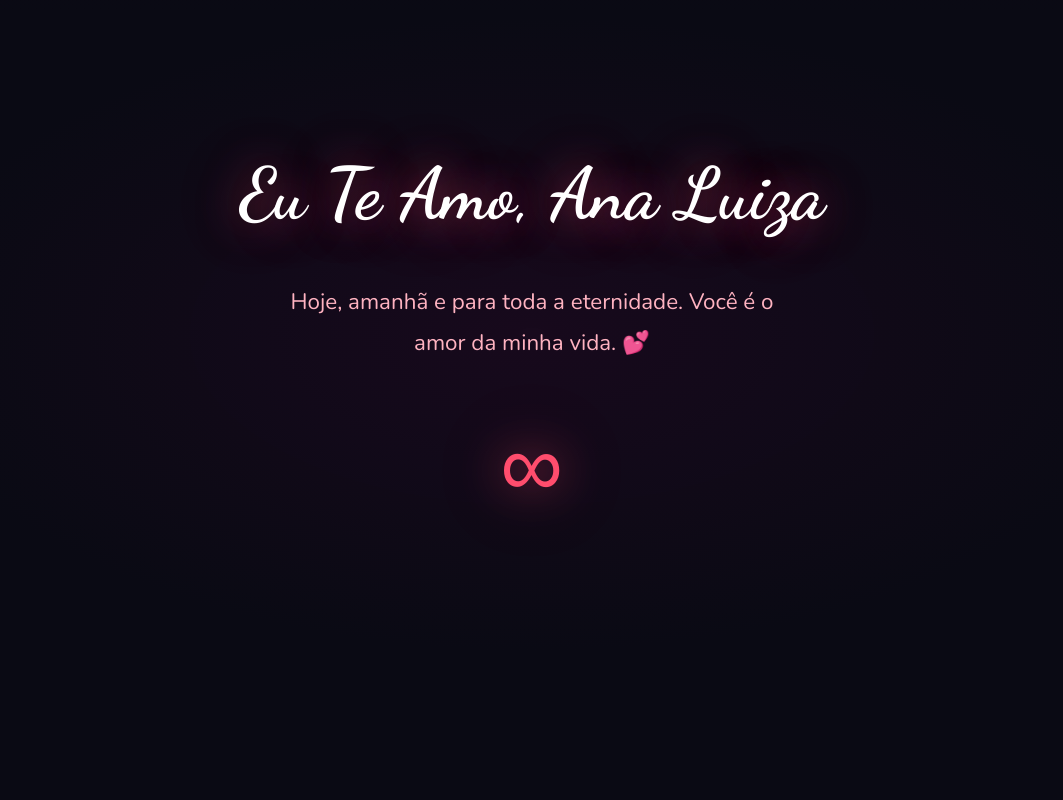
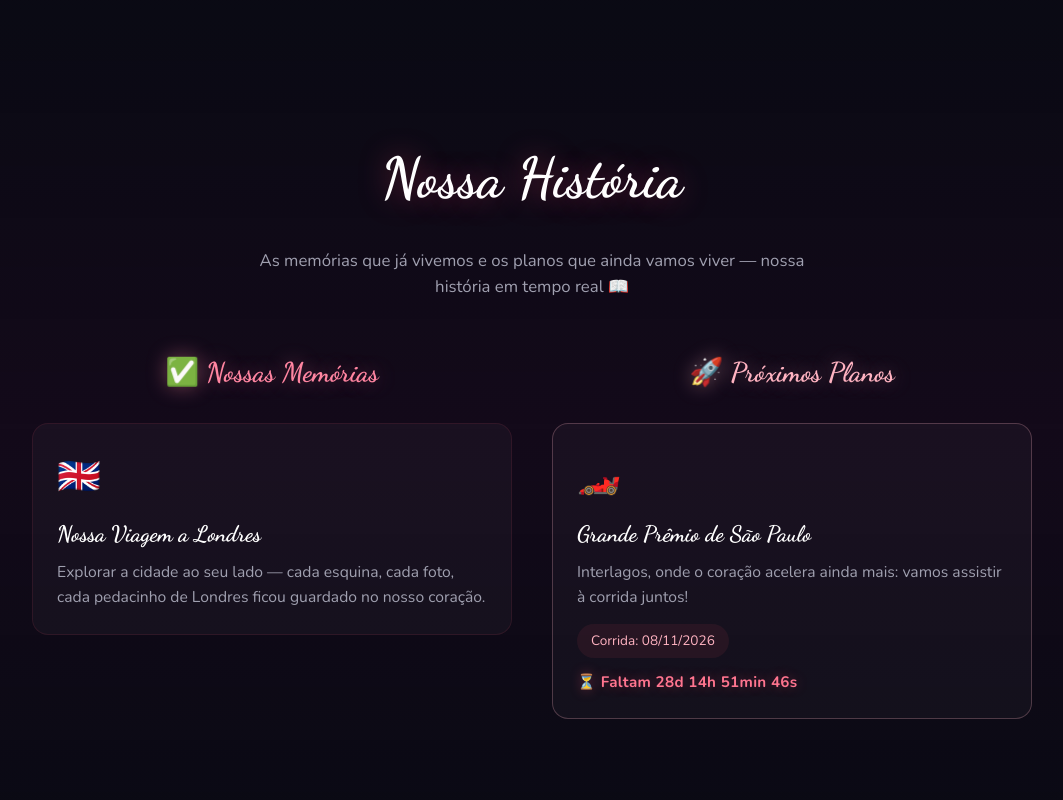
Before and after one commit to brunoCCOS/ana-love-site, a website built with Vite: page index.html in a window 1280 px wide. Shown: the part 4080-4880 px from the top of the page, without its empty margins (108-1171 px from the left). Before the commit the page ends 4734 px from the top, so only its background shows below. Built offline with nearby package versions, Linux system fonts and the light colour scheme.

Commit message:
Add 'Nossa Historia' section: memories (London trip) + next plans (Sao Paulo GP) with live countdown

```diff
--- a/index.html
+++ b/index.html
@@ -67,6 +67,24 @@
       <div class="reasons-grid" id="reasons-grid"></div>
     </section>
 
+    <section class="memories-section" id="memories">
+      <h2 class="section-title">Nossa História</h2>
+      <p class="memories-subtitle">
+        As memórias que já vivemos e os planos que ainda vamos viver —
+        nossa história em tempo real 📖
+      </p>
+      <div class="memories-board">
+        <div class="memories-column">
+          <h3 class="memories-column-title memories-column-title--done">✅ Nossas Memórias</h3>
+          <div class="memories-list" id="memories-done"></div>
+        </div>
+        <div class="memories-column">
+          <h3 class="memories-column-title memories-column-title--plan">🚀 Próximos Planos</h3>
+          <div class="memories-list" id="memories-plans"></div>
+        </div>
+      </div>
+    </section>
+
     <section class="closing-section" id="closing">
       <h2 class="closing-title">Eu Te Amo, Ana Luiza</h2>
       <p class="closing-text">
--- /dev/null
+++ b/src/components/Memories.ts
@@ -0,0 +1,155 @@
+import type { Memory } from '../types/index.js';
+
+/**
+ * Seção "Nossa História": guarda as memórias (o que já vivemos juntos)
+ * e os próximos planos, com contagem regressiva ao vivo.
+ * Para registrar uma nova memória ou plano, basta adicionar ao array abaixo.
+ */
+
+const DAY_MS = 24 * 60 * 60 * 1000;
+
+/**
+ * Memórias: coisas que já fizemos juntos e que ficam guardadas para sempre.
+ */
+const MEMORIES: Memory[] = [
+  {
+    icon: '🇬🇧',
+    title: 'Nossa Viagem a Londres',
+    description:
+      'Explorar a cidade ao seu lado — cada esquina, cada foto, cada pedacinho de Londres ficou guardado no nosso coração.',
+  },
+];
+
+/**
+ * Próximos planos: o que vamos viver em breve.
+ * Planos com data exibem contagem regressiva ao vivo.
+ */
+const NEXT_PLANS: Memory[] = [
+  {
+    icon: '🏎️',
+    title: 'Grande Prêmio de São Paulo',
+    description:
+      'Interlagos, onde o coração acelera ainda mais: vamos assistir à corrida juntos!',
+    dateLabel: 'Corrida: 08/11/2026',
+    // Aproximadamente o horário do lights-out em Interlagos — confirme a programação oficial.
+    date: new Date(2026, 10, 8, 15, 0, 0),
+  },
+];
+
+/**
+ * Monta o card de uma memória ou de um plano.
+ */
+function buildCard(item: Memory, kind: 'memory' | 'plan', delay: number): HTMLElement {
+  const card = document.createElement('div');
+  card.className = `memory-card ${kind === 'memory' ? 'memory-card--done' : 'memory-card--plan'}`;
+  card.style.setProperty('--delay', `${delay}s`);
+
+  const icon = document.createElement('span');
+  icon.className = 'memory-icon';
+  icon.textContent = item.icon;
+
+  const title = document.createElement('h4');
+  title.className = 'memory-title';
+  title.textContent = item.title;
+
+  const description = document.createElement('p');
+  description.className = 'memory-description';
+  description.textContent = item.description;
+
+  card.appendChild(icon);
+  card.appendChild(title);
+  card.appendChild(description);
+
+  if (item.dateLabel) {
+    const label = document.createElement('span');
+    label.className = 'memory-date';
+    label.textContent = item.dateLabel;
+    card.appendChild(label);
+  }
+
+  if (item.date) {
+    const countdown = document.createElement('span');
+    countdown.className = 'memory-countdown';
+    countdown.dataset.target = item.date.getTime().toString();
+    card.appendChild(countdown);
+  }
+
+  return card;
+}
+
+/**
+ * Componente da seção "Nossa História".
+ * Renderiza memórias e planos e mantém o countdown atualizado ao vivo (1s).
+ */
+export class Memories {
+  private doneList: HTMLElement;
+  private planList: HTMLElement;
+  private countdownEls: HTMLElement[] = [];
+  private timerId: number | null = null;
+
+  constructor() {
+    this.doneList = document.getElementById('memories-done') as HTMLElement;
+    this.planList = document.getElementById('memories-plans') as HTMLElement;
+  }
+
+  /**
+   * Renderiza as listas de memórias e planos.
+   */
+  render(): void {
+    MEMORIES.forEach((mem, i) => this.doneList.appendChild(buildCard(mem, 'memory', i * 0.12)));
+    NEXT_PLANS.forEach((plan, i) => this.planList.appendChild(buildCard(plan, 'plan', i * 0.12)));
+
+    this.countdownEls = Array.from(document.querySelectorAll('.memory-countdown'));
+    this.updateCountdowns();
+  }
+
+  /**
+   * Inicia a atualização ao vivo dos countdowns (uma vez por segundo).
+   */
+  start(): void {
+    if (this.timerId !== null) return;
+    this.timerId = window.setInterval(() => this.updateCountdowns(), 1000);
+  }
+
+  /**
+   * Para o timer e libera recursos.
+   */
+  stop(): void {
+    if (this.timerId !== null) {
+      clearInterval(this.timerId);
+      this.timerId = null;
+    }
+  }
+
+  /**
+   * Atualiza o texto de cada countdown conforme o momento:
+   * antes do dia, no dia, durante a corrida e depois dela.
+   */
+  private updateCountdowns(): void {
+    const now = Date.now();
+
+    this.countdownEls.forEach((el) => {
+      const target = Number(el.dataset.target || 0);
+      if (!target) return;
+
+      const diff = target - now;
+
+      if (diff > DAY_MS) {
+        const days = Math.floor(diff / DAY_MS);
+        const hours = Math.floor((diff % DAY_MS) / 3_600_000);
+        const minutes = Math.floor((diff % 3_600_000) / 60_000);
+        const seconds = Math.floor((diff % 60_000) / 1000);
+        el.textContent = `⏳ Faltam ${days}d ${hours}h ${minutes}min ${seconds}s`;
+      } else if (diff > 0) {
+        const hours = Math.floor(diff / 3_600_000);
+        const minutes = Math.floor((diff % 3_600_000) / 60_000);
+        const seconds = Math.floor((diff % 60_000) / 1000);
+        el.textContent = `🏁 É HOJE! Lights-out em ${hours}h ${minutes}min ${seconds}s`;
+      } else if (diff > -DAY_MS) {
+        el.textContent = '🏎️ O GP está acontecendo agora!';
+      } else {
+        el.textContent = '🏁 Que emoção! Já virou memória nossa.';
+      }
+    });
+  }
+}
--- a/src/main.ts
+++ b/src/main.ts
@@ -6,6 +6,7 @@ import { HeartsCanvas } from './components/HeartsCanvas.js';
 import { LoveCounter } from './components/LoveCounter.js';
 import { LoveLetter } from './components/LoveLetter.js';
 import { LoveReasons } from './components/LoveReasons.js';
+import { Memories } from './components/Memories.js';
 import type { DateConfig } from './types/index.js';
 
 /**
@@ -27,12 +28,14 @@ class LoveApp {
   private loveCounter: LoveCounter;
   private loveLetter: LoveLetter;
   private loveReasons: LoveReasons;
+  private memories: Memories;
 
   constructor() {
     this.heartsCanvas = new HeartsCanvas();
     this.loveCounter = new LoveCounter(APP_CONFIG);
     this.loveLetter = new LoveLetter();
     this.loveReasons = new LoveReasons();
+    this.memories = new Memories();
 
     this.setupScrollAnimations();
 
@@ -41,6 +44,10 @@ class LoveApp {
 
     // Render os cards de motivos de amor
     this.loveReasons.render();
+
+    // Render memórias e planos + inicia o countdown ao vivo
+    this.memories.render();
+    this.memories.start();
 
     console.log('💕 App initialized successfully');
   }
--- a/src/styles/main.css
+++ b/src/styles/main.css
@@ -442,8 +442,124 @@ section {
 }
 
 /* ============================================
+   Memories & Next Plans Section
+   ============================================ */
+.memories-section {
+  background: linear-gradient(180deg, var(--bg-dark) 0%, rgba(26, 10, 30, 0.6) 50%, var(--bg-dark) 100%);
+}
+
+.memories-subtitle {
+  text-align: center;
+  color: var(--text-muted);
+  max-width: 560px;
+  margin: -36px auto 50px;
+  font-size: 1.05rem;
+  line-height: 1.6;
+}
+
+.memories-board {
+  display: grid;
+  grid-template-columns: 1fr 1fr;
+  gap: 40px;
+  max-width: 1000px;
+  margin: 0 auto;
+}
+
+.memories-column-title {
+  font-family: var(--font-display);
+  font-size: 1.7rem;
+  text-align: center;
+  margin-bottom: 28px;
+}
+
+.memories-column-title--done {
+  color: var(--color-secondary);
+  text-shadow: 0 0 20px rgba(255, 133, 161, 0.4);
+}
+
+.memories-column-title--plan {
+  color: var(--color-accent);
+  text-shadow: 0 0 20px rgba(255, 179, 193, 0.4);
+}
+
+.memories-list {
+  display: flex;
+  flex-direction: column;
+  gap: 20px;
+}
+
+.memory-card {
+  background: var(--bg-card);
+  border: 1px solid rgba(255, 77, 109, 0.1);
+  border-radius: 16px;
+  padding: 24px;
+  transition: transform var(--transition-fast), box-shadow var(--transition-fast), border-color var(--transition-fast);
+  opacity: 0;
+  transform: translateY(20px);
+  animation: fadeInCard 0.6s ease-out forwards;
+  animation-delay: var(--delay, 0s);
+}
+
+.memory-card:hover {
+  transform: translateY(-6px);
+  box-shadow: 0 12px 32px rgba(255, 77, 109, 0.2);
+  border-color: rgba(255, 77, 109, 0.3);
+}
+
+.memory-card--plan {
+  border-color: rgba(255, 179, 193, 0.25);
+}
+
+.memory-icon {
+  display: block;
+  font-size: 2.2rem;
+  margin-bottom: 12px;
+}
+
+.memory-title {
+  font-family: var(--font-display);
+  font-size: 1.4rem;
+  color: var(--text-primary);
+  margin-bottom: 8px;
+}
+
+.memory-description {
+  color: var(--text-muted);
+  font-size: 0.98rem;
+  line-height: 1.6;
+}
+
+.memory-date {
+  display: inline-block;
+  margin-top: 14px;
+  padding: 6px 14px;
+  border-radius: 999px;
+  font-size: 0.85rem;
+  color: var(--text-secondary);
+  background: rgba(255, 77, 109, 0.08);
+}
+
+.memory-countdown {
+  display: block;
+  margin-top: 12px;
+  font-size: 0.95rem;
+  font-weight: 700;
+  letter-spacing: 0.02em;
+  color: var(--color-primary-light);
+  text-shadow: 0 0 12px rgba(255, 77, 109, 0.35);
+  font-variant-numeric: tabular-nums;
+}
+
+/* ============================================
    Responsive Adjustments
    ============================================ */
+@media (max-width: 768px) {
+  .memories-board {
+    grid-template-columns: 1fr;
+    gap: 32px;
+  }
+}
+
 @media (max-width: 480px) {
   :root {
     --section-padding: 80px 16px;
```
Also changed, not shown: src/types/index.ts (+13 -0 lines).
